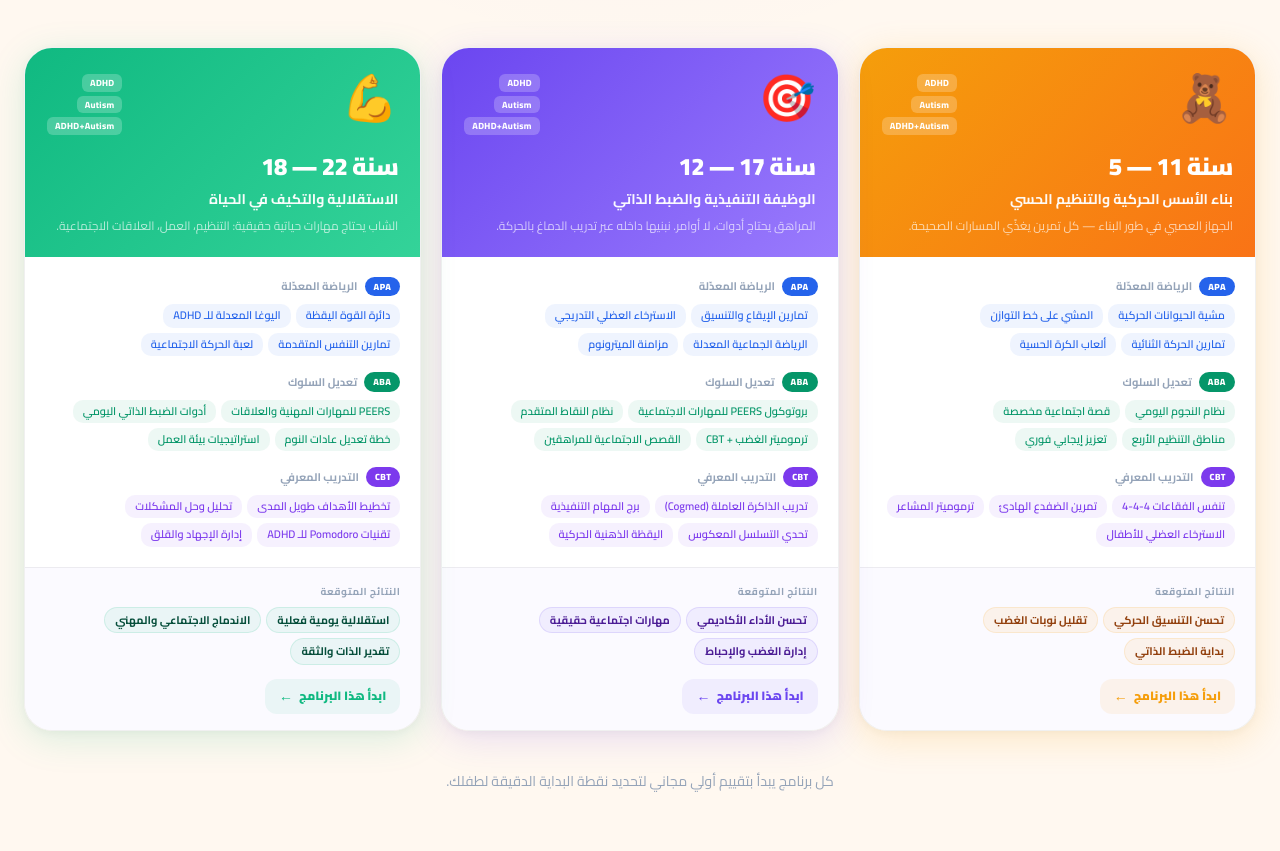
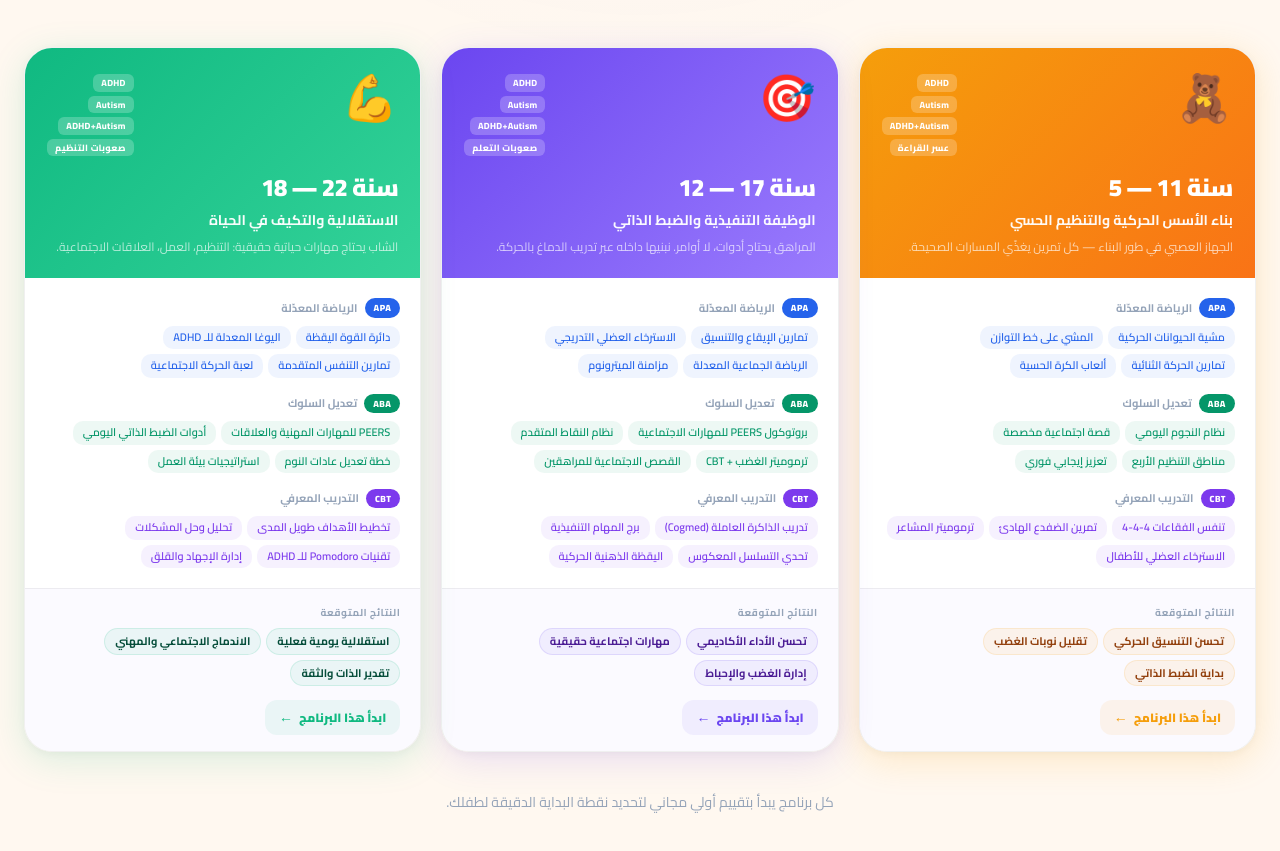
Before and after one commit to aminehamdipro25-crypto/amine-academy, a Next.js app: page / in a window 1280 px wide. Shown: the part 5020-5871 px from the top of the page. Built offline with nearby package versions, Linux system fonts and the light colour scheme; no server answers.

Commit message:
feat: add learning difficulties tags to program cards

```diff
--- a/components/landing/ProgramsSection.tsx
+++ b/components/landing/ProgramsSection.tsx
@@ -26,7 +26,7 @@ const PROGRAMS = [
     outcomes: ['تحسن التنسيق الحركي', 'تقليل نوبات الغضب', 'بداية الضبط الذاتي'],
     outcomesEn: ['Improved motor coordination', 'Reduced anger episodes', 'Beginning of self-regulation'],
     outcomesFr: ['Coordination motrice améliorée', 'Moins de crises de colère', 'Début de l\'autorégulation'],
-    diagnosis: 'ADHD • Autism • ADHD+Autism',
+    diagnosis: 'ADHD • Autism • ADHD+Autism • عسر القراءة',
     gradient: 'linear-gradient(135deg, #F59E0B, #F97316)',
     glow: 'rgba(245,158,11,0.18)',
     accent: '#F59E0B',
@@ -56,7 +56,7 @@ const PROGRAMS = [
     outcomes: ['تحسن الأداء الأكاديمي', 'مهارات اجتماعية حقيقية', 'إدارة الغضب والإحباط'],
     outcomesEn: ['Improved academic performance', 'Real social skills', 'Anger and frustration management'],
     outcomesFr: ['Performance scolaire améliorée', 'Compétences sociales concrètes', 'Gestion de la colère'],
-    diagnosis: 'ADHD • Autism • ADHD+Autism',
+    diagnosis: 'ADHD • Autism • ADHD+Autism • صعوبات التعلم',
     gradient: 'linear-gradient(135deg, #6B46F0, #9A7BFD)',
     glow: 'rgba(107,70,240,0.15)',
     accent: '#6B46F0',
@@ -86,7 +86,7 @@ const PROGRAMS = [
     outcomes: ['استقلالية يومية فعلية', 'الاندماج الاجتماعي والمهني', 'تقدير الذات والثقة'],
     outcomesEn: ['Genuine daily independence', 'Social and professional integration', 'Self-esteem and confidence'],
     outcomesFr: ['Autonomie quotidienne réelle', 'Intégration sociale et professionnelle', 'Estime de soi et confiance'],
-    diagnosis: 'ADHD • Autism • ADHD+Autism',
+    diagnosis: 'ADHD • Autism • ADHD+Autism • صعوبات التنظيم',
     gradient: 'linear-gradient(135deg, #10B981, #34D399)',
     glow: 'rgba(16,185,129,0.15)',
     accent: '#10B981',
```
